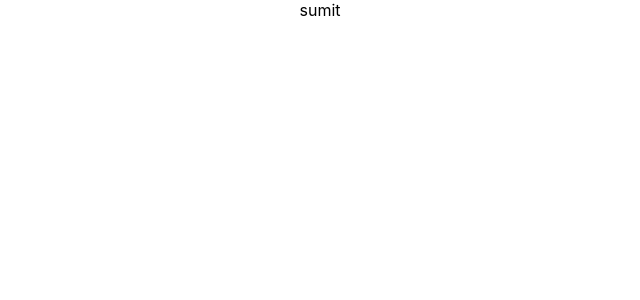
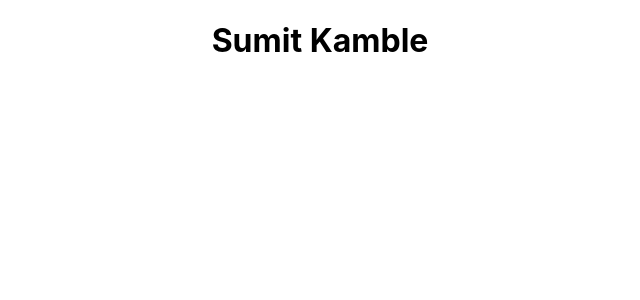
Before and after one commit to sumitkam/React, a React (Create React App) app: page / in a window 1280 px wide. Shown: the top 300 px of the page, without its empty margins (320-960 px from the left). Built offline with nearby package versions, Linux system fonts and the light colour scheme.

Commit message:
1st commit

```diff
--- a/src/App.js
+++ b/src/App.js
@@ -4,7 +4,7 @@ import './App.css';
 function App() {
   return (
     <div className="App">
-      sumit
+     <h1>Sumit Kamble</h1>
     </div>
   );
 }
```
